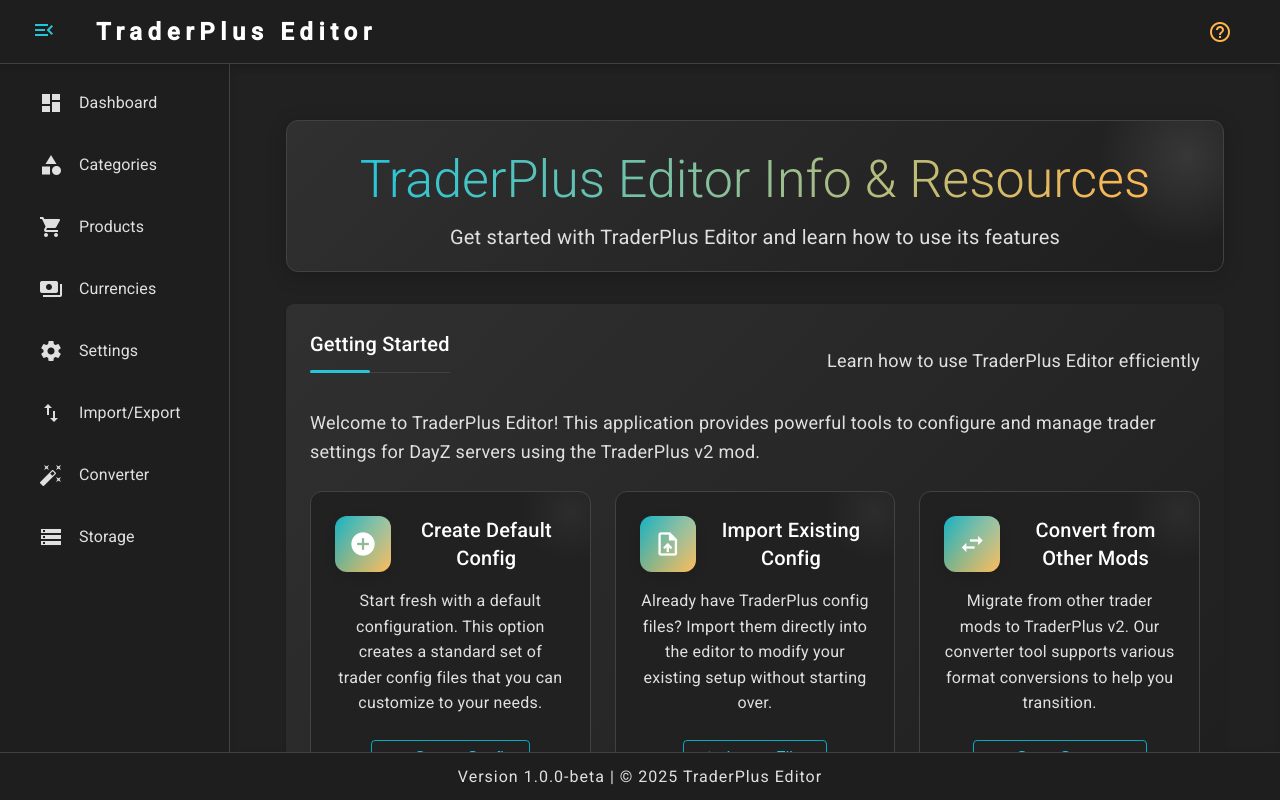
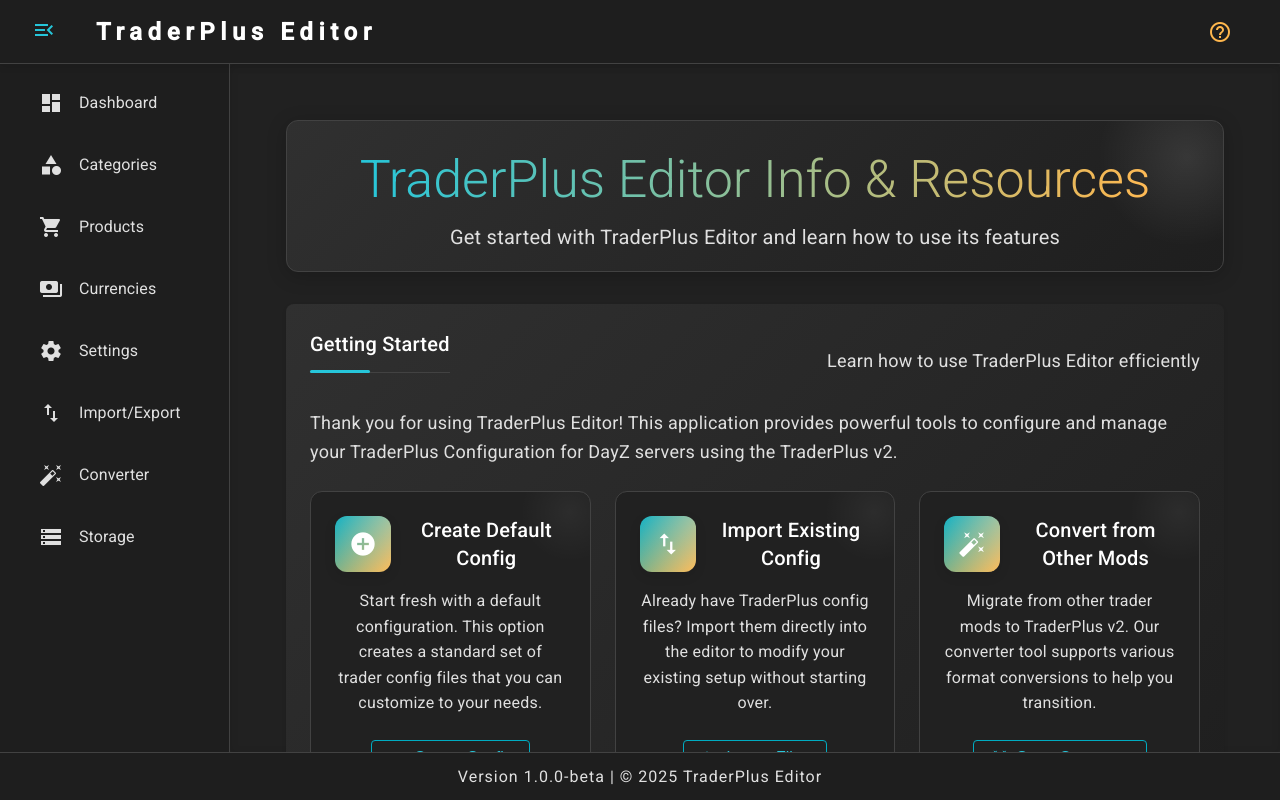
Before and after one commit to TheDmitri/traderpluseditor, an Angular app: page /information in a window 1280 px wide. Built offline with nearby package versions, Linux system fonts and the light colour scheme.

Commit message:
update welcome message and improve layout styles

```diff
--- a/src/app/features/information/components/information.component.html
+++ b/src/app/features/information/components/information.component.html
@@ -23,9 +23,9 @@
       </div>
       <div class="panel-body">
         <p class="intro-text">
-          Welcome to TraderPlus Editor! This application provides powerful tools
-          to configure and manage trader settings for DayZ servers using the
-          TraderPlus v2 mod.
+          Thank you for using TraderPlus Editor! This application provides powerful tools
+          to configure and manage your TraderPlus Configuration for DayZ servers using the
+          TraderPlus v2.
         </p>
 
         <div class="feature-cards">
@@ -57,7 +57,7 @@
           <div class="feature-card">
             <div class="feature-header">
               <div class="app-icon-bg icon-lg secondary-bg">
-                <mat-icon>upload_file</mat-icon>
+                <mat-icon>import_export</mat-icon>
               </div>
               <h3 class="feature-title">Import Existing Config</h3>
             </div>
@@ -70,7 +70,7 @@
                 class="custom-stroked-button color-primary with-icon"
                 (click)="navigateTo('/file-management')"
               >
-                <mat-icon>file_upload</mat-icon>
+                <mat-icon>import_export</mat-icon>
                 Import Files
               </button>
             </div>
@@ -80,7 +80,7 @@
           <div class="feature-card">
             <div class="feature-header">
               <div class="app-icon-bg icon-lg accent-bg">
-                <mat-icon>swap_horiz</mat-icon>
+                <mat-icon>auto_fix_high</mat-icon>
               </div>
               <h3 class="feature-title">Convert from Other Mods</h3>
             </div>
@@ -93,7 +93,7 @@
                 class="custom-stroked-button color-primary with-icon"
                 (click)="navigateTo('/converter')"
               >
-                <mat-icon>compare_arrows</mat-icon>
+                <mat-icon>auto_fix_high</mat-icon>
                 Open Converter
               </button>
             </div>
@@ -112,7 +112,7 @@
         </div>
         <div class="panel-body">
           <p class="section-text">
-            Connect with the TraderPlus v2 mod community and access official
+            Connect with the TraderPlus mod community and access official
             documentation and resources.
           </p>
 
@@ -128,7 +128,7 @@
               <div class="resource-content">
                 <h3 class="resource-title">Discord</h3>
                 <p class="resource-description">
-                  Join the official TraderPlus community
+                  Join the TraderPlus community
                 </p>
               </div>
               <mat-icon class="chevron-icon">chevron_right</mat-icon>
@@ -288,7 +288,7 @@
 
               <div class="info-card">
                 <div class="info-title">Released</div>
-                <div class="info-value">May 2024</div>
+                <div class="info-value">April 2025</div>
               </div>
 
               <div class="info-card">
@@ -298,7 +298,7 @@
 
               <div class="info-card">
                 <div class="info-title">Created by</div>
-                <div class="info-value">xscr33m & Contributors</div>
+                <div class="info-value">xscr33m, Dmitri & Contributors</div>
               </div>
             </div>
           </div>
@@ -314,9 +314,8 @@
             </div>
             <p class="section-text">
               <strong>Legal Notice:</strong> TraderPlus Editor is not affiliated
-              with or endorsed by Bohemia Interactive or the official TraderPlus
-              mod team. DayZ is a registered trademark of Bohemia Interactive
-              a.s.
+              with or endorsed by Bohemia Interactive.
+              DayZ is a registered trademark of Bohemia Interactive a.s.
             </p>
 
             <p class="section-text">
--- a/src/app/features/information/components/information.component.scss
+++ b/src/app/features/information/components/information.component.scss
@@ -157,10 +157,21 @@
   /* Resource Sections
     ========================================================================== */
   .resource-section {
+    display: flex;
+    flex-direction: column;
+    height: 100%;
+
+    .panel-body {
+      display: flex;
+      flex-direction: column;
+      flex: 1;
+    }
+
     .section-text {
       color: var(--brush-text-secondary);
       margin-bottom: 24px;
       line-height: 1.6;
+      flex-grow: 1; // Allow text to expand and fill space
     }
 
     .resource-grid {
@@ -261,7 +272,7 @@
           opacity: 0.6;
           margin-left: 8px;
           flex-shrink: 0;
-          transition: all var(--transition-normal) var(--transition-timing);
+          transition: all var(--transition-normal) var (--transition-timing);
         }
       }
     }
@@ -329,7 +340,7 @@
       border-radius: 8px;
       padding: 20px;
       margin-bottom: 0;
-      border: 1px solid var(--brush-card-border);
+      border: 1px solid var (--brush-card-border);
 
       .legal-header {
         display: flex;
```
